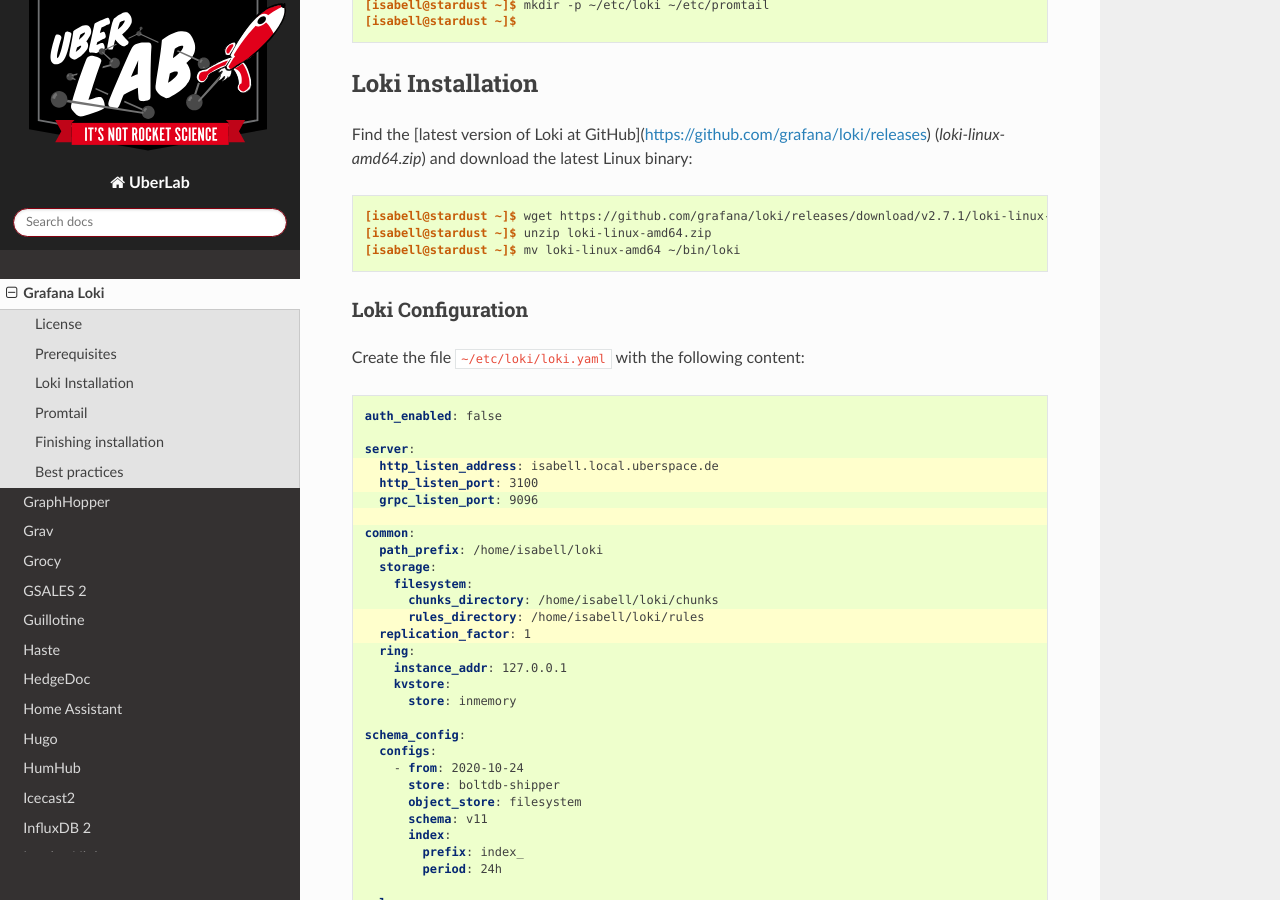
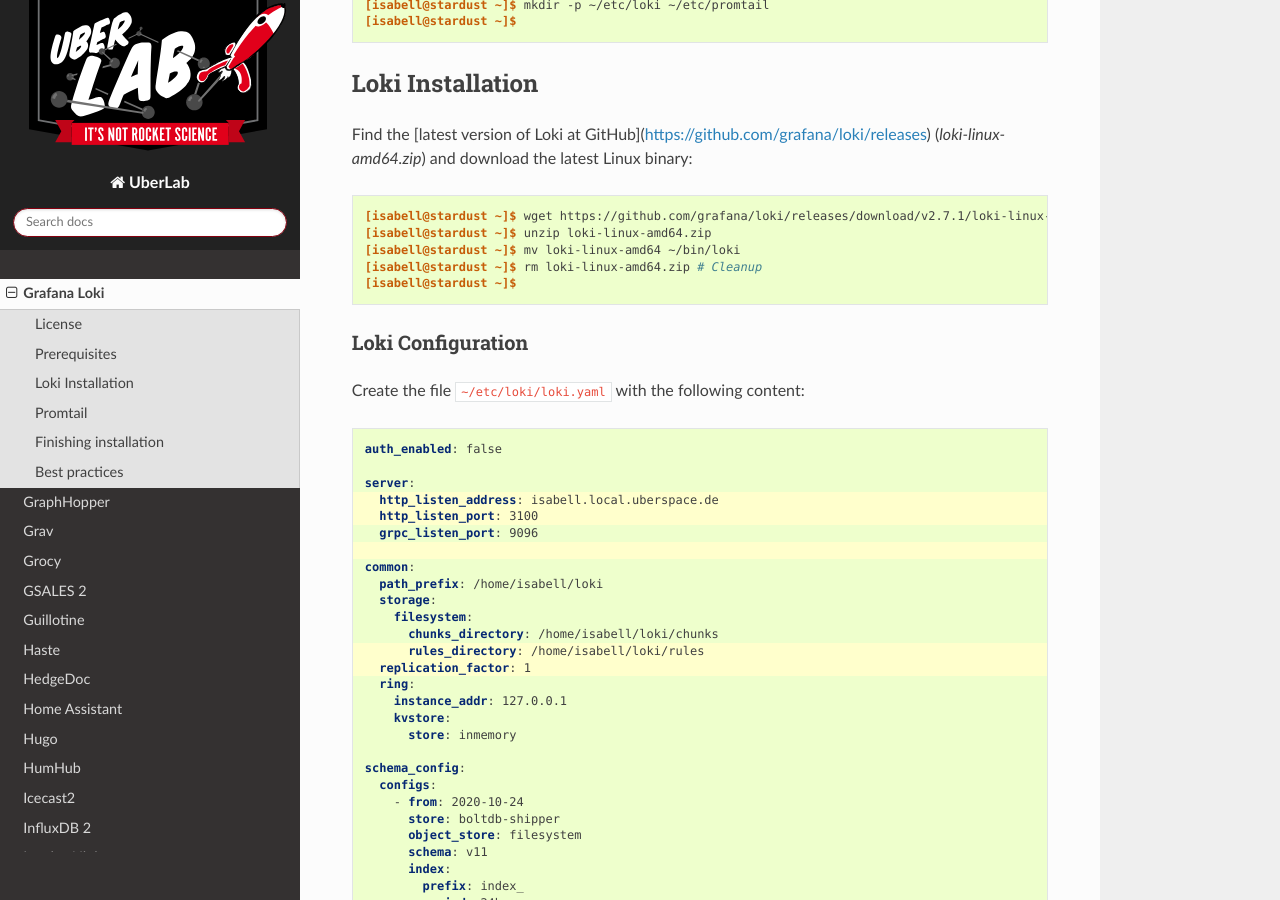
Before and after one commit to Uberspace/lab, a Sphinx documentation site: the page built from source/guide_grafana-loki.rst, in a window 1280 px wide and 900 px high, scrolled down 2034 px. Built offline with Sphinx 7.4.7 and the Read the Docs theme 2.0.0, drawn with Linux system fonts in a browser that asks for light colours; some of the changed text lies outside the part shown.

Commit message:
Add cleanup of downloads to loki manual

```diff
--- a/source/guide_grafana-loki.rst
+++ b/source/guide_grafana-loki.rst
@@ -68,6 +68,8 @@
   [isabell@stardust ~]$ wget https://github.com/grafana/loki/releases/download/v2.7.1/loki-linux-amd64.zip
   [isabell@stardust ~]$ unzip loki-linux-amd64.zip
   [isabell@stardust ~]$ mv loki-linux-amd64 ~/bin/loki
+  [isabell@stardust ~]$ rm loki-linux-amd64.zip # Cleanup
+  [isabell@stardust ~]$
 
 
 Loki Configuration
@@ -154,6 +156,8 @@
   [isabell@stardust ~]$ wget https://github.com/grafana/loki/releases/download/v2.7.2/promtail-linux-amd64.zip
   [isabell@stardust ~]$ unzip promtail-linux-amd64.zip
   [isabell@stardust ~]$ mv promtail-linux-amd64 ~/bin/promtail
+  [isabell@stardust ~]$ rm promtail-linux-amd64.zip # Cleanup
+  [isabell@stardust ~]$
 
 
 Promtail configuration
```
